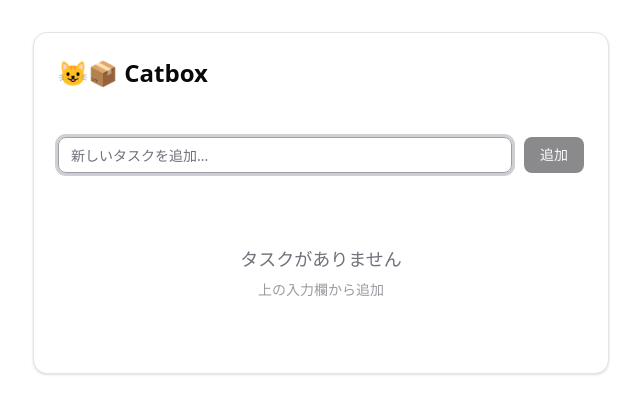
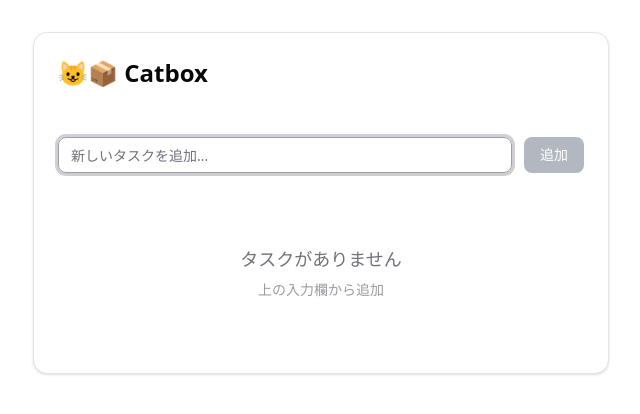
Before and after one commit to koh-tom/catbox, a React (Vite) app: page / in a window 1280 px wide. Shown: the top 414 px of the page, without its empty margins (319-959 px from the left). Built offline with nearby package versions, Linux system fonts and the light colour scheme; the HTML template or start-up script is replaced by a standard one.

Commit message:
feat(なし): ✨ 追加ボタンの入力時カラー変更

```diff
--- a/src/components/TodoInput.tsx
+++ b/src/components/TodoInput.tsx
@@ -35,7 +35,15 @@ export function TodoInput({ onAdd }: TodoInputProps) {
         className="flex-1"
         autoFocus
       />
-      <Button type="submit" disabled={!value.trim()}>
+      <Button
+        type="submit"
+        disabled={!value.trim()}
+        className={
+          value.trim()
+            ? 'bg-green-500 hover:bg-green-600 text-white'
+            : 'bg-gray-500 hover:bg-gray-600 text-white'
+        }
+      >
         追加
       </Button>
     </form>
```
